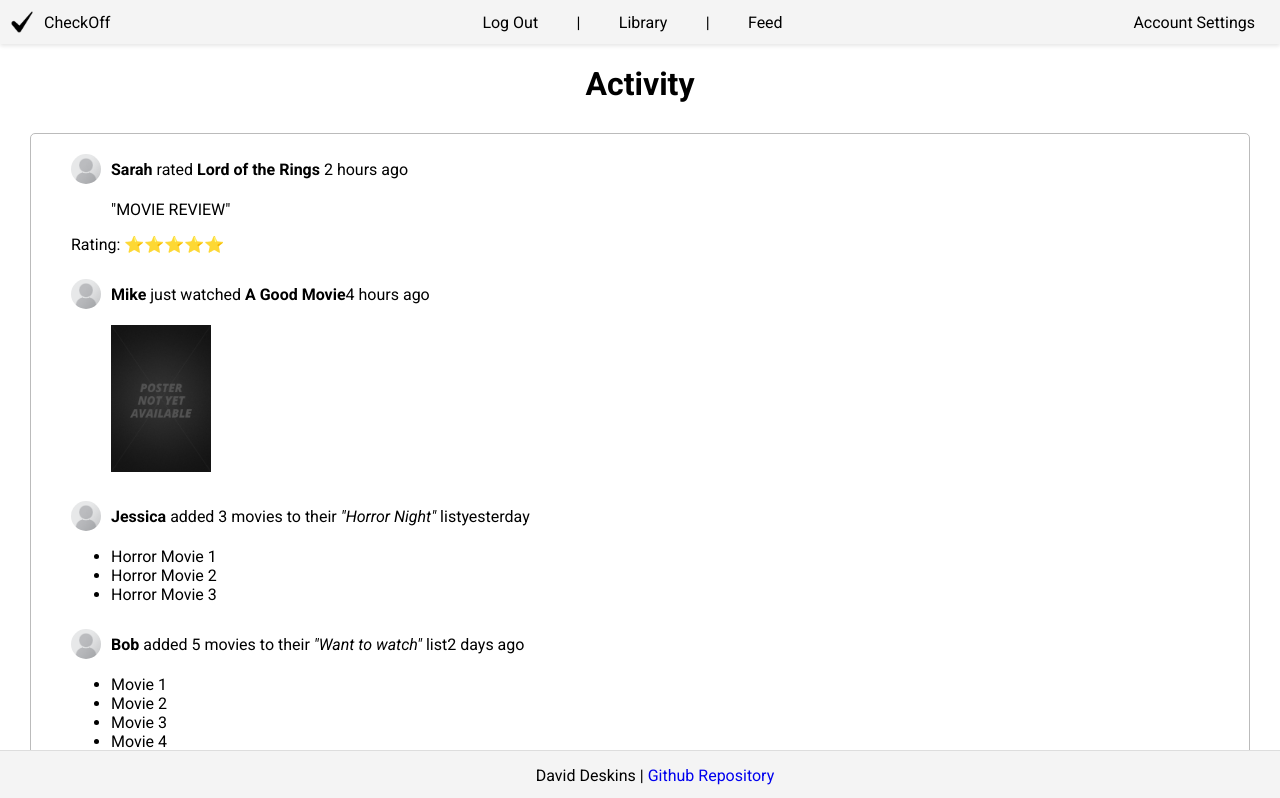
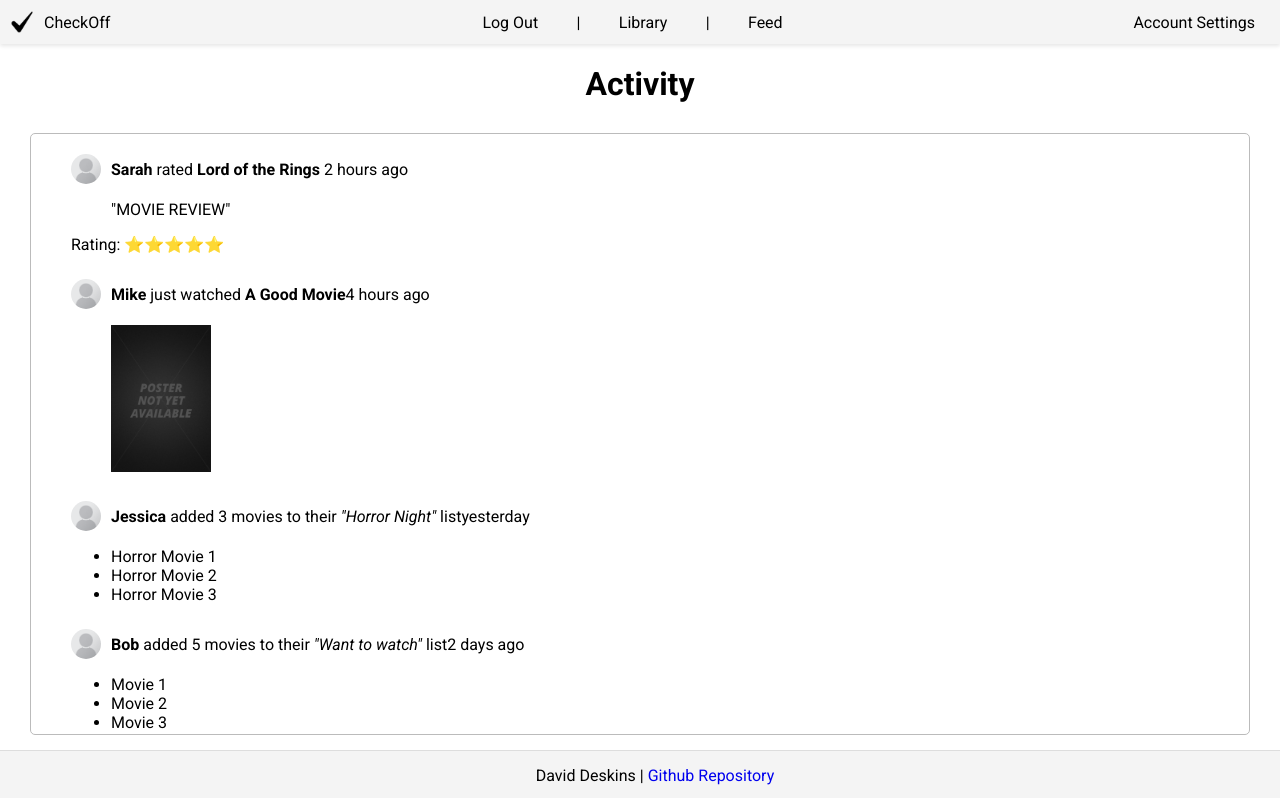
Before and after one commit to HyperNebula/CS260-Startup, a React (Vite) app: page /feed in a window 1280 px wide. Shown: the top 798 px of the page. Built offline with nearby package versions, Linux system fonts and the light colour scheme.

Commit message:
fixed feed window

```diff
--- a/src/app.css
+++ b/src/app.css
@@ -268,7 +268,7 @@ form.setting-form {
 }
 
 .activity-feed {
-    height: 73%;
+    max-height: 70vh;
     margin: 30px;
     border: 1.5px solid #bbb;
     border-radius: 5px;
```
